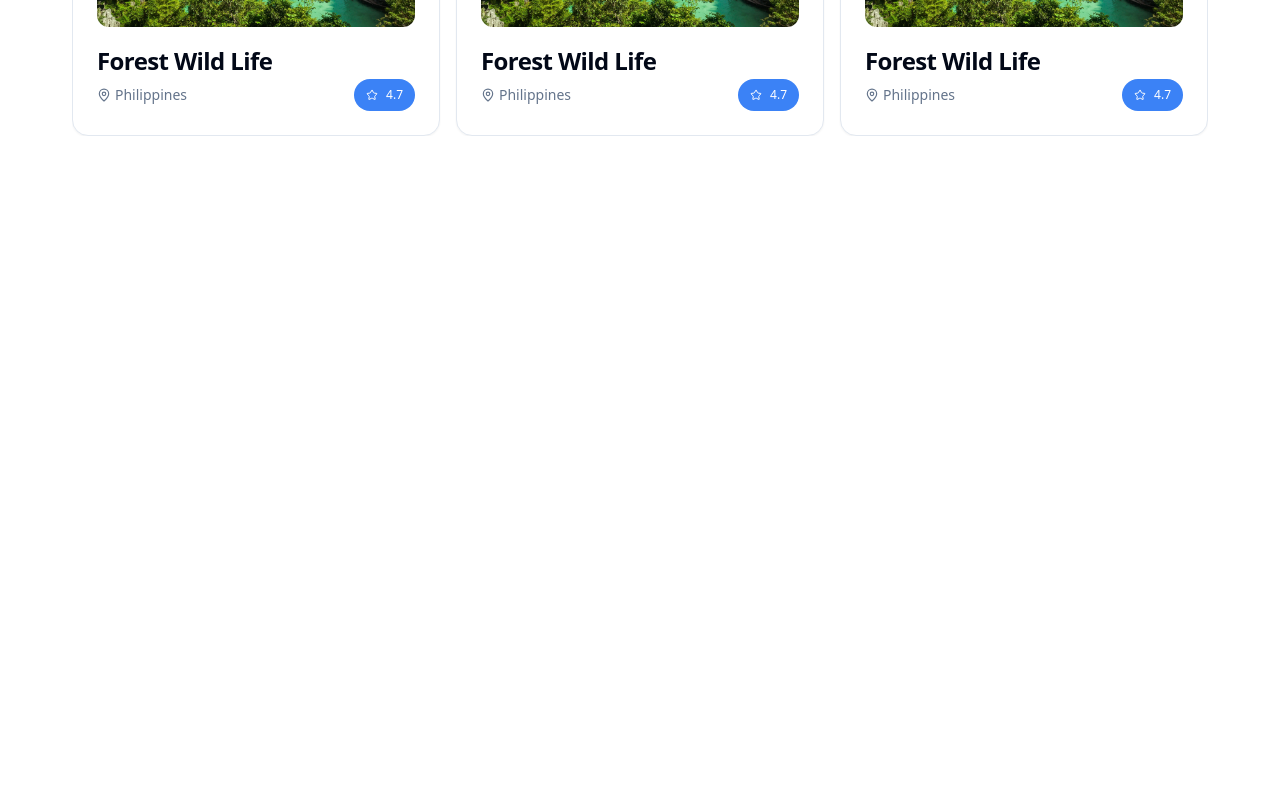
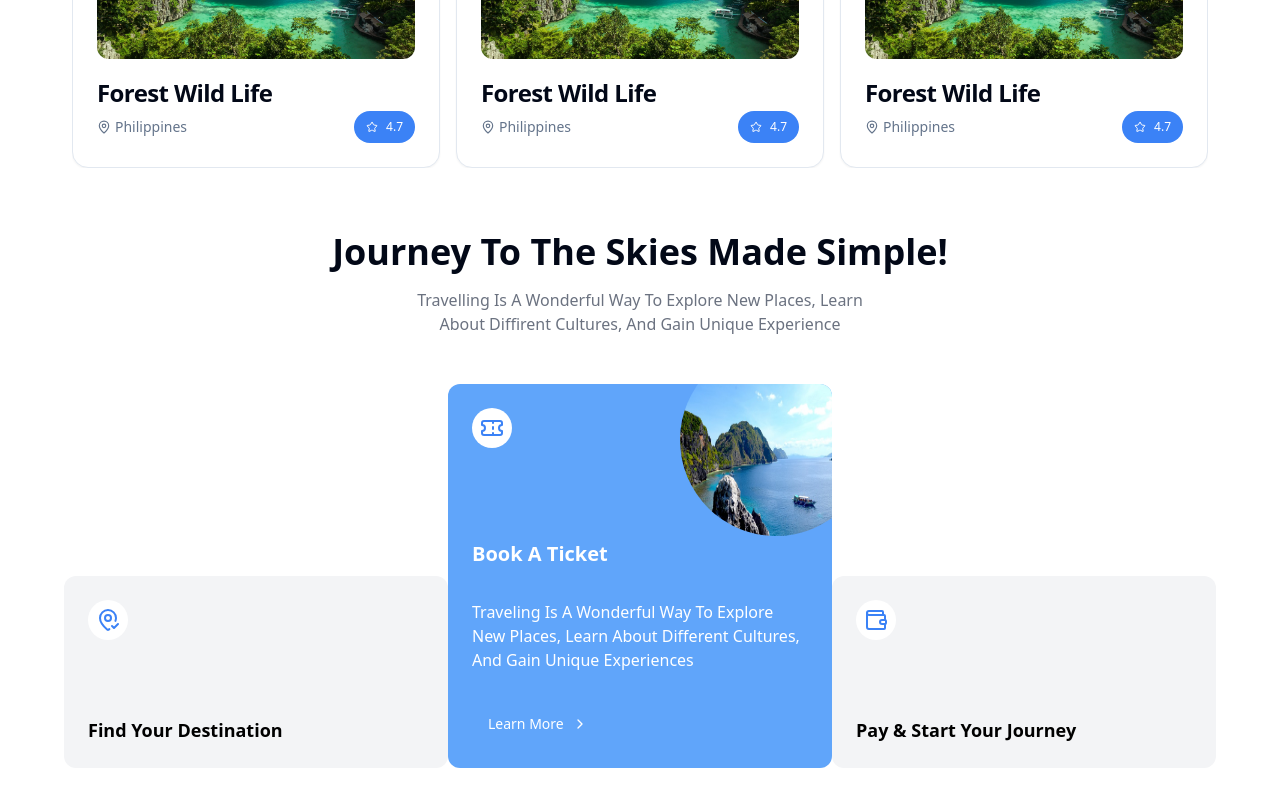
Before and after one commit to kharljhon14/traveloca, a React (Vite) app: page / in a window 1280 px wide. Shown: the part 1247-2047 px from the top of the page. Before the commit the page ends 1415 px from the top, so only its background shows below. Built offline with nearby package versions, Linux system fonts and the light colour scheme.

Commit message:
[Feat] Booking feature

```diff
--- a/src/App.tsx
+++ b/src/App.tsx
@@ -1,3 +1,4 @@
+import Booking from './features/booking';
 import Destinations from './features/destinations';
 import Hero from './features/hero';
 import Partners from './features/partners';
@@ -13,6 +14,7 @@ function App() {
         <Partners />
       </div>
       <Destinations />
+      <Booking />
     </MainLayout>
   );
 }
--- /dev/null
+++ b/src/features/booking.tsx
@@ -0,0 +1,60 @@
+import { Button } from '@/components/ui/button';
+import { ChevronRight, MapPinCheck, Ticket, Wallet } from 'lucide-react';
+
+export default function Booking() {
+  return (
+    <div>
+      <div className="text-center mb-12">
+        <h3 className="text-2xl font-semibold mb-4 lg:text-4xl">
+          Journey To The Skies Made Simple!
+        </h3>
+        <p className="text-sm text-gray-500 lg:text-base lg:max-w-md mx-auto">
+          Travelling Is A Wonderful Way To Explore New Places, Learn About Diffirent Cultures, And
+          Gain Unique Experience
+        </p>
+      </div>
+
+      <div className="flex flex-col gap-4 lg:flex-row lg:justify-center lg:gap-0 lg:items-end">
+        <div className="bg-gray-100 p-6 rounded-xl lg:w-96 h-48 flex flex-col justify-between text-blue-500">
+          <div className="bg-white p-2 rounded-full flex items-center justify-center w-fit">
+            <MapPinCheck />
+          </div>
+          <h5 className="text-black font-semibold text-lg">Find Your Destination</h5>
+        </div>
+
+        <div className="relative bg-blue-400 p-6 lg:w-96  overflow-hidden rounded-xl flex flex-col justify-between h-96 text-white">
+          <div className="absolute -top-10 -right-10 rounded-full overflow-hidden ">
+            <img
+              className="w-48 h-48"
+              src="/images/palawan-2.jpg"
+            />
+          </div>
+          <div className="bg-white p-2 rounded-full flex items-center justify-center w-fit text-blue-500">
+            <Ticket />
+          </div>
+          <div className="flex flex-col gap-y-8 items-start">
+            <h5 className=" font-semibold text-xl">Book A Ticket</h5>
+            <p>
+              Traveling Is A Wonderful Way To Explore New Places, Learn About Different Cultures,
+              And Gain Unique Experiences
+            </p>
+            <Button
+              variant="link"
+              className="capitalize text-white"
+            >
+              Learn More
+              <ChevronRight />
+            </Button>
+          </div>
+        </div>
+
+        <div className="bg-gray-100 p-6 rounded-xl lg:w-96 h-48 flex flex-col justify-between text-blue-500">
+          <div className="bg-white p-2 rounded-full flex items-center justify-center w-fit">
+            <Wallet />
+          </div>
+          <h5 className="text-black font-semibold text-lg">Pay & Start Your Journey</h5>
+        </div>
+      </div>
+    </div>
+  );
+}
--- a/src/layouts/main-layout.tsx
+++ b/src/layouts/main-layout.tsx
@@ -5,7 +5,7 @@ export default function MainLayout({ children }: PropsWithChildren) {
   return (
     <>
       <Header />
-      <main className="m-8 space-y-12">{children}</main>
+      <main className="m-8 space-y-16">{children}</main>
     </>
   );
 }
```
Also changed, not shown: public/images/palawan-2.jpg (added).
